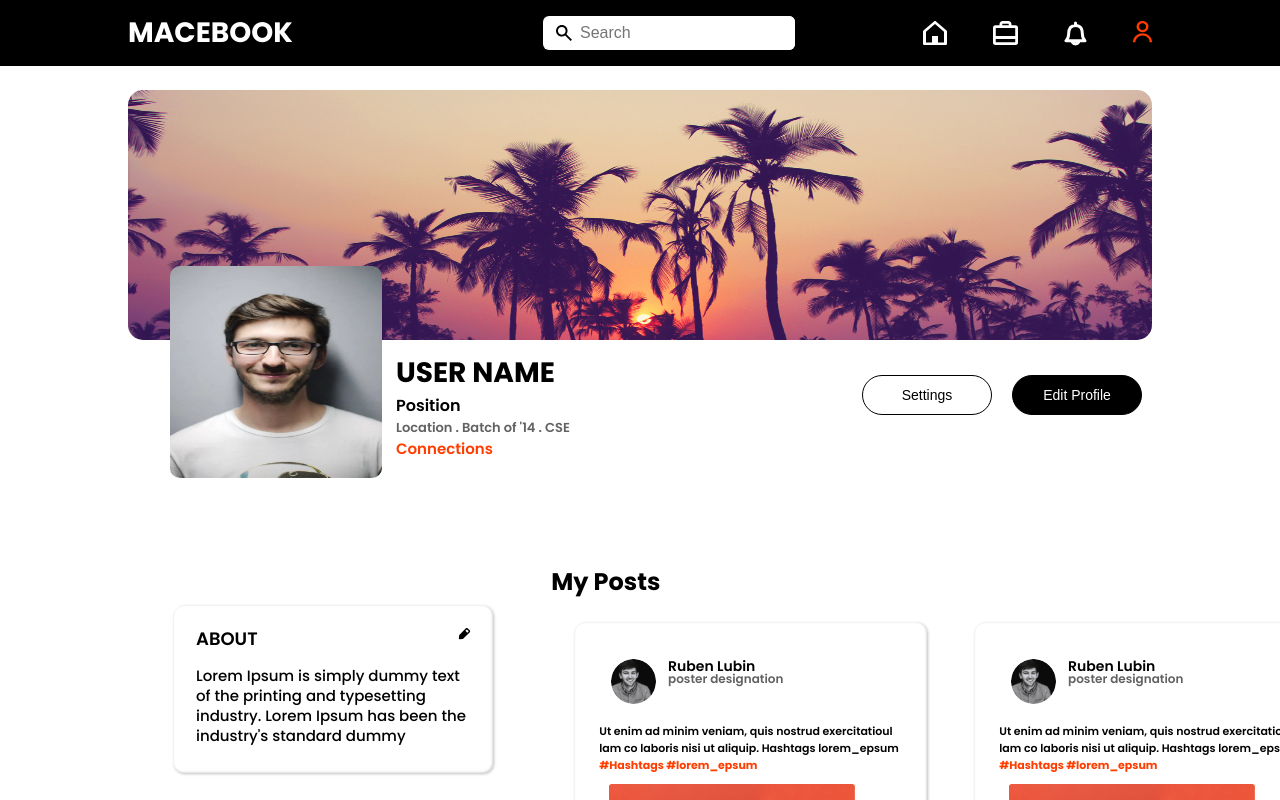
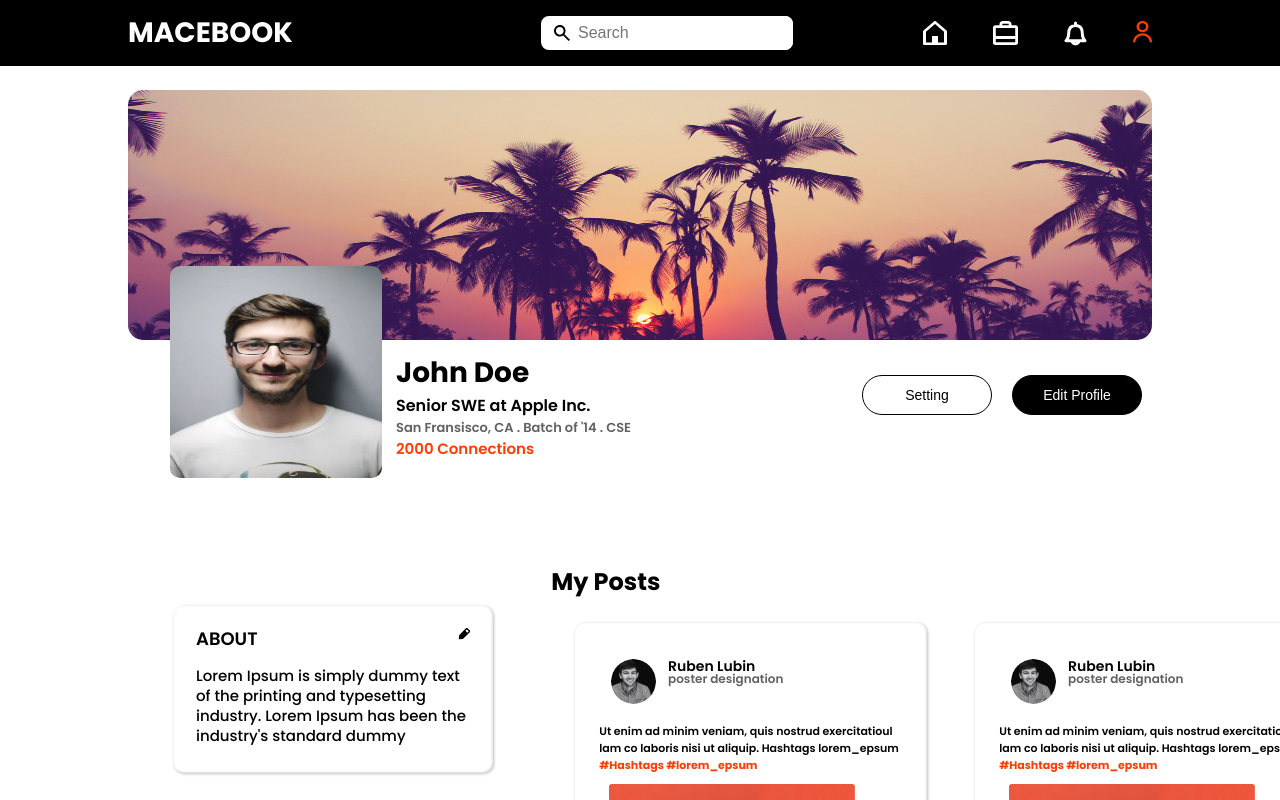
Before and after one commit to TnP-MACE/macebook-frontend, a React (Create React App) app: page /profile in a window 1280 px wide. Shown: the top 800 px of the page. Built offline with nearby package versions, Linux system fonts and the light colour scheme.

Commit message:
Update profile-header

```diff
--- a/src/components/JobCard/JobCard.js
+++ b/src/components/JobCard/JobCard.js
@@ -23,33 +23,33 @@ class JobCard extends Component{
 
     render(){
         return(
-            <div class="jobCard-container">
+            <div className="jobCard-container">
                 <Card>
-                    <div class="jobCard-content">
-                        <div class="section-1">
+                    <div className="jobCard-content">
+                        <div className="section-1">
                             <img src={clogo} alt="Company Logo"></img>
                         </div>
-                        <div class="section-2">
+                        <div className="section-2">
                             <h2>{this.props.position}</h2>
                             <h4>{this.props.company}</h4>
-                            <span class="location">{this.props.location}</span>
-                            <div class="btns-container">
-                                <button id="btn1" class="btn1">Apply Now</button>
-                                <button id="btn2" class="btn2" onClick={this.handleClick}>{this.state.btnContent}</button>
+                            <span className="location">{this.props.location}</span>
+                            <div className="btns-container">
+                                <button id="btn1" className="btn1">Apply Now</button>
+                                <button id="btn2" className="btn2" onClick={this.handleClick}>{this.state.btnContent}</button>
                             </div>
                         </div>
-                        <div class="section-3">
-                            <h4 class="lh-25">Job Type: <span class="job-spec">{this.props.type}</span> <span class="job-spec">{this.props.experience} Experience</span></h4>
-                            <h4 class="lh-25">Salary/Stipend: <span class="job-spec">${this.props.salary} + Benefits</span></h4>
-                            <h4 class="lh-25">Skills: <span class="skills"> {this.props.skills.map((skill) => <span class="job-spec">{skill}</span>)}</span></h4>
+                        <div className="section-3">
+                            <h4 className="lh-25">Job Type: <span className="job-spec">{this.props.type}</span> <span className="job-spec">{this.props.experience} Experience</span></h4>
+                            <h4 className="lh-25">Salary/Stipend: <span className="job-spec">${this.props.salary} + Benefits</span></h4>
+                            <h4 className="lh-25">Skills: <span className="skills"> {this.props.skills.map((skill) => <span className="job-spec">{skill}</span>)}</span></h4>
                         </div>
                     </div>
-                    <div class="jobCard-desc" style={{display: this.state.ShowHidedesc ? "block" : "none" }}>
+                    <div className="jobCard-desc" style={{display: this.state.ShowHidedesc ? "block" : "none" }}>
                         <h4>Description</h4>
                         <p>{this.props.desc}</p>
                     </div>
-                    <div class="posted-details">
-                        <p>Posted on {this.props.date} by <span class="user">{this.props.user}</span></p>
+                    <div className="posted-details">
+                        <p>Posted on {this.props.date} by <span className="user">{this.props.user}</span></p>
                     </div>
                 </Card>
             </div>
--- a/src/components/JobCard/JobCard.scss
+++ b/src/components/JobCard/JobCard.scss
@@ -116,6 +116,7 @@
         flex-direction: column;
         .btns-container{
             align-items: center;
+            justify-content: center;
             .btn1{
                 margin-left: 10px;
             }
--- /dev/null
+++ b/src/components/ProfileHeader/ProfileHeader.js
@@ -0,0 +1,52 @@
+import React, { Component } from "react";
+
+import "./ProfileHeader.scss";
+import cover from "../../assets/images/icons/cover.jpg";
+import profileimg from "../../assets/images/icons/profile.webp";
+
+class ProfileHeader extends Component{
+    // constructor(props){
+    //     super(props)
+    //     this.state={
+    //         btnData1: 'Connect',
+    //         btnDate2: 'Message'
+    //     }
+    // }
+
+    render(){
+        return(
+            <div className="profile-headerContainer">
+                <div className="profile-bgimgContainer">
+                    <img src={cover} alt="Background Image Not Loaded"></img>
+                </div>
+                <div className="profile-header">
+                    <div className="profile-header-section-1">
+                    <div className="profile-imgContainer">
+                        <img src={profileimg} alt="User Img"></img>
+                    </div>
+                    </div>
+                    <div className="profile-header-desc">
+                    <div className="profile-header-section-2">
+                        <h2>{this.props.user}</h2>
+                        <div className="profile-userDetails">
+                        <span className="position">{this.props.position}</span>
+                        <span className="batch">{this.props.location} . Batch of '{this.props.batch} . {this.props.dept}</span>
+                        <span className="userConnections">{this.props.conn} Connections</span>
+                        </div>
+                    </div>
+                    <div className="profile-header-section-3">
+                        <div className="profile-header-btnContainer">
+                        <div className="profile-header-userButtons">
+                            <button className="profile-header-btn1">{this.props.self ? "Setting": "Message"}</button>
+                            <button className="profile-header-btn2">{this.props.self ? "Edit Profile": "Connect"}</button>
+                        </div>
+                        </div>
+                    </div>
+                    </div>
+                </div>
+            </div>
+        );
+    }
+}
+
+export default ProfileHeader
--- /dev/null
+++ b/src/components/ProfileHeader/ProfileHeader.scss
@@ -0,0 +1,129 @@
+@import "../../assets/sass/main.scss";
+
+.profile-headerContainer{
+    .profile-bgimgContainer{
+        width: 100%;
+        height: 250px;
+        margin-top: $margin-regular;
+        img{
+            width: 100%;
+            height: 100%;
+            border-radius: 15px;
+        }
+        //border: 2px solid #000;
+    }
+
+    .profile-header{
+        display: flex;
+        //margin: auto;
+        flex-wrap: wrap;
+        //border: 2px solid #000;
+    }
+
+    .profile-header-section-1{
+        flex: 2;
+        width: 100%;
+        height: 100%;
+        //border: 2px solid #000;
+    }
+    .profile-header-desc{
+        flex: 6;
+        display: flex;
+        .profile-header-section-2{
+            flex: 5;
+            align-items: center;
+            padding: $padding-sm;
+            //border: 2px solid #000;
+            h2{
+                font-size: 28px;
+                font-weight: 700;
+                line-height: 42px;
+            }
+        }
+        .profile-header-section-3{
+            flex: 3;
+            justify-content: center;
+            align-items: center;
+            //border: 2px solid #000;
+        }
+    }
+
+
+    .profile-imgContainer{
+        width: 13.25em;
+        height: 13.25em;
+        position: relative;
+        img{
+            width: 100%;
+            height: 100%;
+            border-radius: 10px;
+            position: absolute;
+            top: -35%;
+            left: 20%;
+        }
+    }
+
+    .profile-userDetails{
+        display: flex;
+        flex-direction: column;
+        span{
+            font-weight: 300;
+            &.position{
+                font-weight: 600;
+                font-size: 16px;
+                line-height: 24px;
+            }
+            &.batch{
+                font-weight: 600;
+                font-style: normal;
+                font-size: 13px;
+                line-height: 19.5px;
+                color: #626262;
+
+            }
+            &.userConnections{
+                color: $color-orange;
+                font-weight: 600;
+                font-style: normal;
+                font-size: 15px;
+                line-height: 22.5px;
+            }
+        }
+    }
+
+    .profile-header-btnContainer{
+        position: relative;
+        .profile-header-userButtons{
+            padding: 35px 0;
+            display: flex;
+            justify-content: flex-end;
+            button{
+                //padding: 10px;
+                margin: 0px 10px;
+                font-weight: 500;
+                font-size: 14px;
+                line-height: 21px;
+                border-radius: 20px;
+                cursor: pointer;
+                width: 130px;
+                height: 40px;
+                &.profile-header-btn1{
+                    color: $color-black;
+                    background: $color-white;
+                    border: 1.5px solid $color-black;
+                    //position: absolute;
+                    //top: 50%;
+                    //right: 40%;
+                }
+                &.profile-header-btn2{
+                    color: $color-white;
+                    background: $color-black;
+                    border: 1.5px solid $color-black;
+                    //position: absolute;
+                    //top: 50%;
+                    //right: 0%;
+                }
+            }
+        }
+    }
+}
--- a/src/pages/Jobs/Jobs.js
+++ b/src/pages/Jobs/Jobs.js
@@ -5,7 +5,7 @@ import Header from "../../components/Header/Header";
 import JobCard from "../../components/JobCard/JobCard";
 import Card from "../../components/Card/Card";
 import clogo from "../../assets/images/icons/company-logo.png";
-
+import SearchIcon from "../../assets/images/icons/Search.svg";
 
 
 class Jobs extends Component{
@@ -56,17 +56,25 @@ class Jobs extends Component{
 
     render(){
         return(
-            <div class="Jobs">
+            <div className="Jobs">
                 <Header active="jobs" />
-                <div class="jobs-container">
-                    <div class="left-section">
+                <div className="jobs-container">
+                    <div className="left-section">
                         {this.state.jobs.map((job) =>
                             <JobCard clogo={job.clogo} position={job.position} company={job.company} location={job.location} type={job.type} experience={job.experience} salary={job.salary} skills={job.skills} desc={job.desc} date={job.date} user={job.user} />
                         )}
+                        <div className="left-section-bottom">
+                            <p>Show More</p>
+                        </div>
                     </div>
                     <div class="right-section">
                         <Card>
-                            <p>Hello</p>
+                            <div className="right-card">
+                                <div className="Search">
+                                    <img className="Search__icon" src={SearchIcon} />
+                                    <input type="text" className="Search__input" placeholder="Search" />
+                                </div>
+                            </div>
                         </Card>
                     </div>
                 </div>
--- a/src/pages/Jobs/Jobs.scss
+++ b/src/pages/Jobs/Jobs.scss
@@ -7,11 +7,48 @@
     justify-content: center;
     .left-section{
         flex: 5;
+        .left-section-bottom{
+            width: 100%;
+            p{
+                text-align: right;
+                color: $color-orange;
+                cursor: pointer;
+                text-transform: uppercase;
+                font-size: 12px;
+            }
+        }
     }
     .right-section{
         flex: 2;
     }
 }
+
+.Search {
+    margin: 0 auto;
+    position: relative;
+    background-color: $color-white;
+    border-radius: 10px;
+    border: 2px solid #000;
+    overflow: hidden;
+    display: flex;
+    flex-direction: row;
+    align-items: center;
+
+    &__icon {
+      padding: 0.5rem 0 0.5rem 0.8rem;
+      height: 1rem;
+    }
+
+    &__input {
+      padding: 0.5rem;
+      border: none;
+      outline: none;
+      font-size: $font-size-regular;
+      flex-grow: 1;
+    }
+  }
+
+
 
 @media (max-width: 768px){
     .jobs-container{
--- a/src/pages/Profile/Profile.js
+++ b/src/pages/Profile/Profile.js
@@ -2,6 +2,7 @@ import React, { Component } from "react";
 
 import "./Profile.scss";
 import Header from "../../components/Header/Header";
+import ProfileHeader from "../../components/ProfileHeader/ProfileHeader";
 import Card from "../../components/Card/Card";
 import Experience from "../../components/Experience/Experience";
 import Suggestions from "../../components/Suggestions/Suggestions";
@@ -21,12 +22,34 @@ import arrow from "../../assets/images/icons/arrow.png";
 import clogo from "../../assets/images/icons/company-logo.png";
 
 class Profile extends Component {
+  state={
+    username: 'John Doe',
+    cover: {cover},
+    profileimg: {profileimg},
+    position: 'Senior SWE at Apple Inc.',
+    location: 'San Fransisco, CA',
+    batch: 14,
+    dept: 'CSE',
+    conn: 2000,
+    self: true
+  }
   render() {
     return (
       <div className="Profile">
         <Header active="profile" />
         <div className="container">
-          <div className="profile-bgimgContainer">
+          <ProfileHeader
+            user={this.state.username}
+            cover={this.state.cover}
+            profileimg={this.state.profileimg}
+            position={this.state.position}
+            location={this.state.location}
+            batch={this.state.batch}
+            dept={this.state.dept}
+            conn={this.state.conn}
+            self={this.state.self}
+          />
+          {/* <div className="profile-bgimgContainer">
             <img src={cover} alt="Background Image Not Loaded"></img>
           </div>
           <div className="profile-header">
@@ -53,7 +76,7 @@ class Profile extends Component {
                 </div>
               </div>
             </div>
-          </div>
+          </div> */}
           <div className="profile-body">
             <div className="profile-leftpanel">
               <div className="card-container">
```
